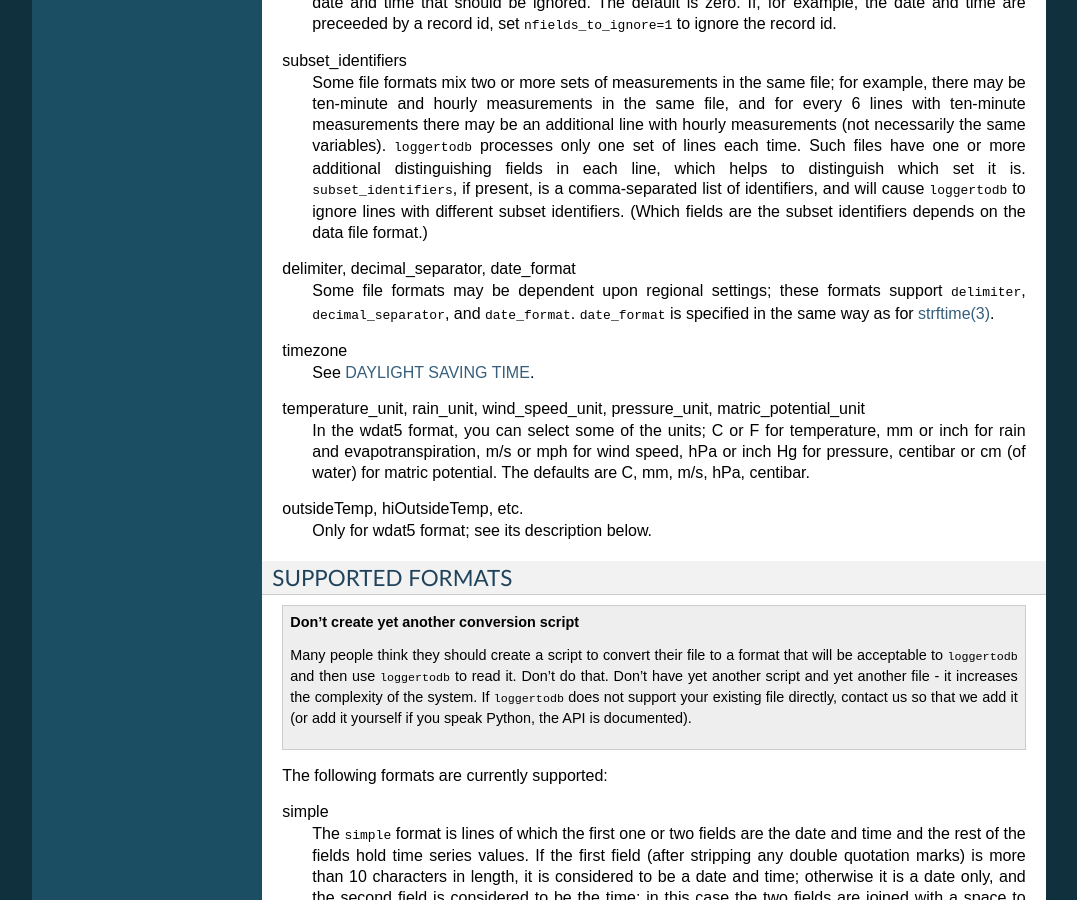
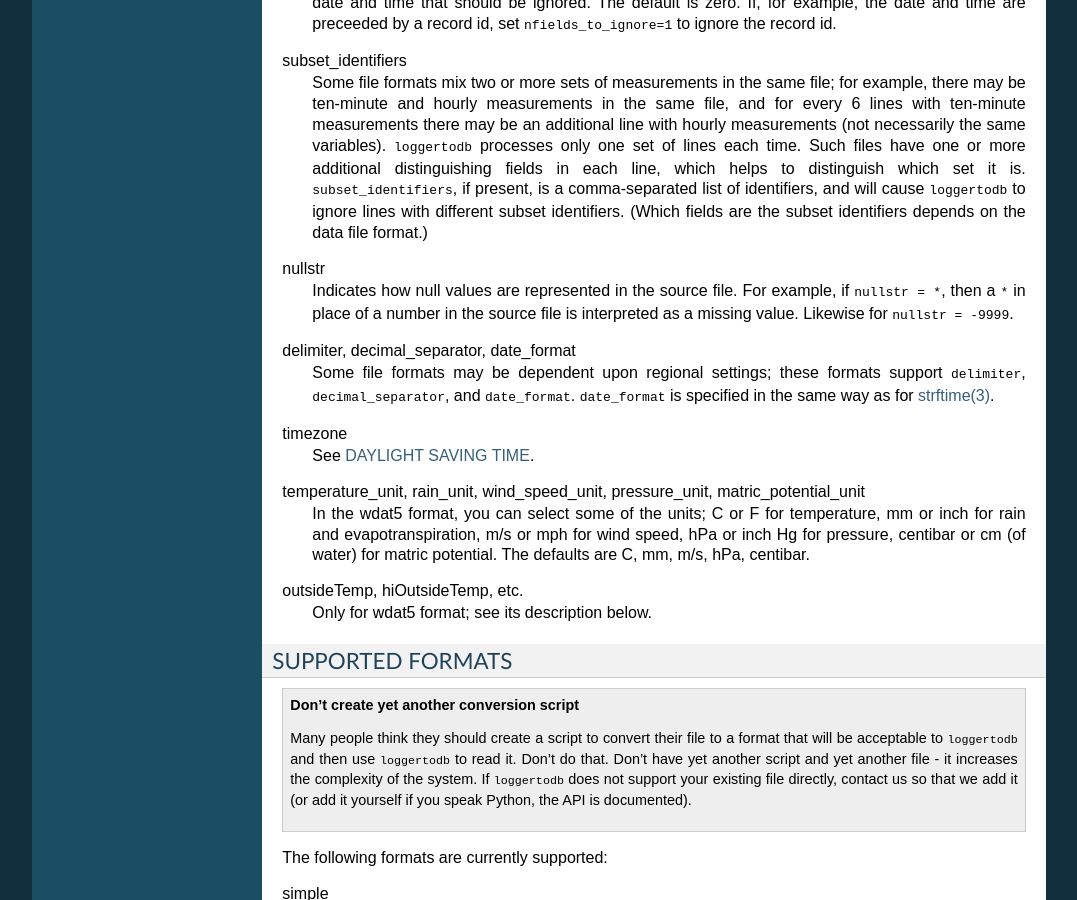
Before and after one commit to openmeteo/pthelma, a Sphinx documentation site: the page built from doc/user/loggertodb.rst, in a window 1280 px wide and 900 px high, scrolled down 3937 px. Shown: the whole window, without its empty margins (101-1178 px from the left). Built offline with Sphinx 7.4.7, drawn with Linux system fonts in a browser that asks for light colours.

Commit message:
Added missing documentation for nullstr in loggertodb

```diff
--- a/doc/user/loggertodb.rst
+++ b/doc/user/loggertodb.rst
@@ -256,6 +256,12 @@ subset_identifiers
    (Which fields are the subset identifiers depends on the data file
    format.)
 
+nullstr
+    Indicates how null values are represented in the source file. For
+    example, if ``nullstr = *``, then a ``*`` in place of a number in
+    the source file is interpreted as a missing value. Likewise for
+    ``nullstr = -9999``.
+
 delimiter, decimal_separator, date_format
    Some file formats may be dependent upon regional settings; these
    formats support ``delimiter``, ``decimal_separator``, and
```
